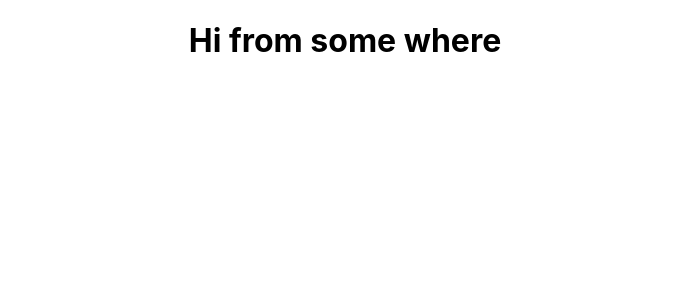
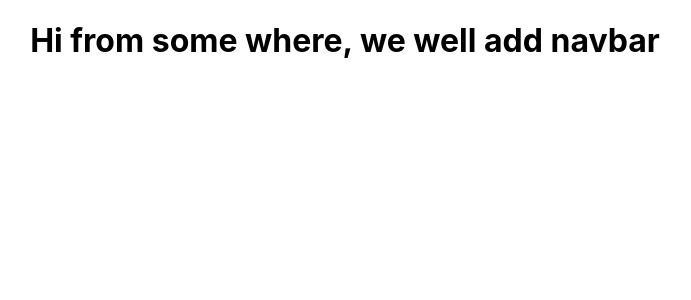
Before and after one commit to houssamedine/portfolio-web, a React (Create React App) app: page / in a window 1280 px wide. Shown: the top 300 px of the page, without its empty margins (295-986 px from the left). Built offline with nearby package versions, Linux system fonts and the light colour scheme.

Commit message:
change app.js

```diff
--- a/src/App.js
+++ b/src/App.js
@@ -3,7 +3,7 @@ import './App.css';
 export default  function  App() {
   return (
     <div className="App">
-          <h1>Hi from some where</h1>
+          <h1>Hi from some where, we well add navbar</h1>
     </div>
   );
 }
```
